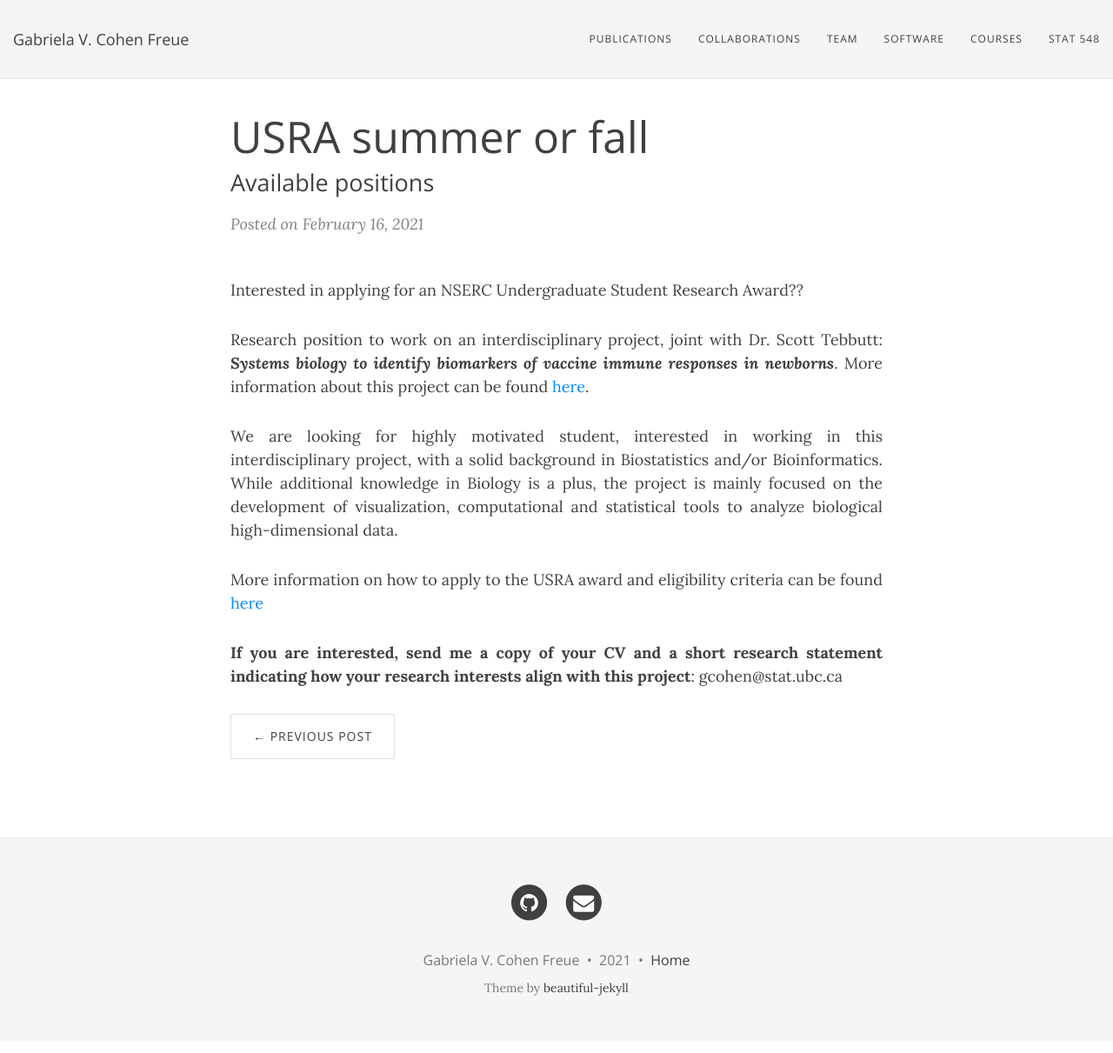
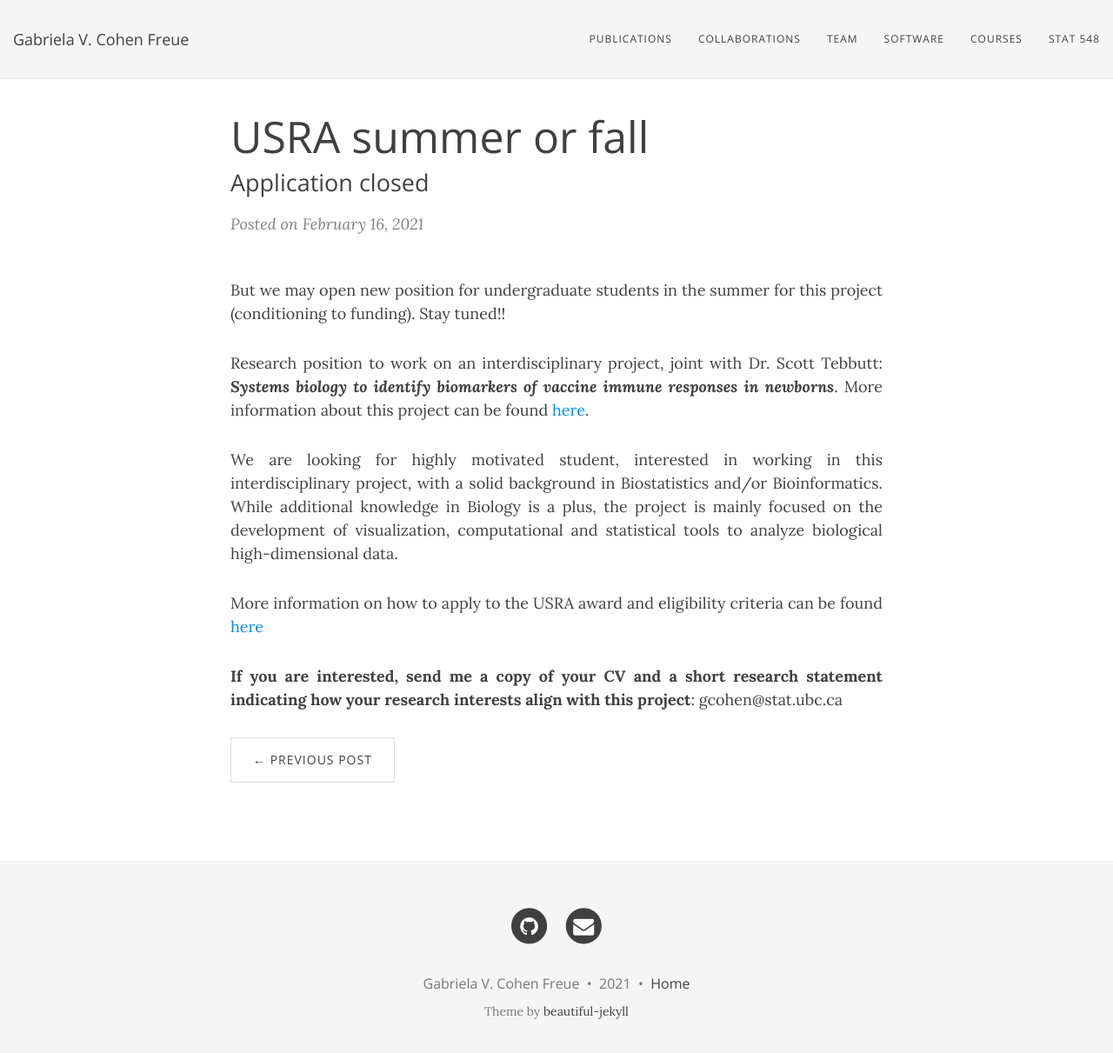
Before and after one commit to gcohenfr/gcohenfr.github.io, a Jekyll site: the page built from _posts/2021-02-16-test-markdown.md, in a window 1280 px wide and 1224 px high. Shown: the top 1211 px of the window at 87% size. Built offline with Jekyll 4.4.1, drawn with Linux system fonts in a browser that asks for light colours; nearby versions of some CDN libraries.

Commit message:
close USRA

```diff
--- a/_posts/2021-02-16-test-markdown.md
+++ b/_posts/2021-02-16-test-markdown.md
@@ -1,9 +1,9 @@
 ---
 layout: post
 title: USRA summer or fall
-subtitle: Available positions
+subtitle: Application closed
 ---
-Interested in applying for an NSERC Undergraduate Student Research Award??
+But we may open new position for undergraduate students in the summer for this project (conditioning to funding). Stay tuned!!
 
 Research position to work on an interdisciplinary project, joint with Dr. Scott Tebbutt:  ***Systems biology to identify biomarkers of vaccine immune responses in newborns***. More information about this project can be found [here](https://gcohenfr.github.io/pdfs/Neonatal_Immunology_USRA.pdf).
 
```
